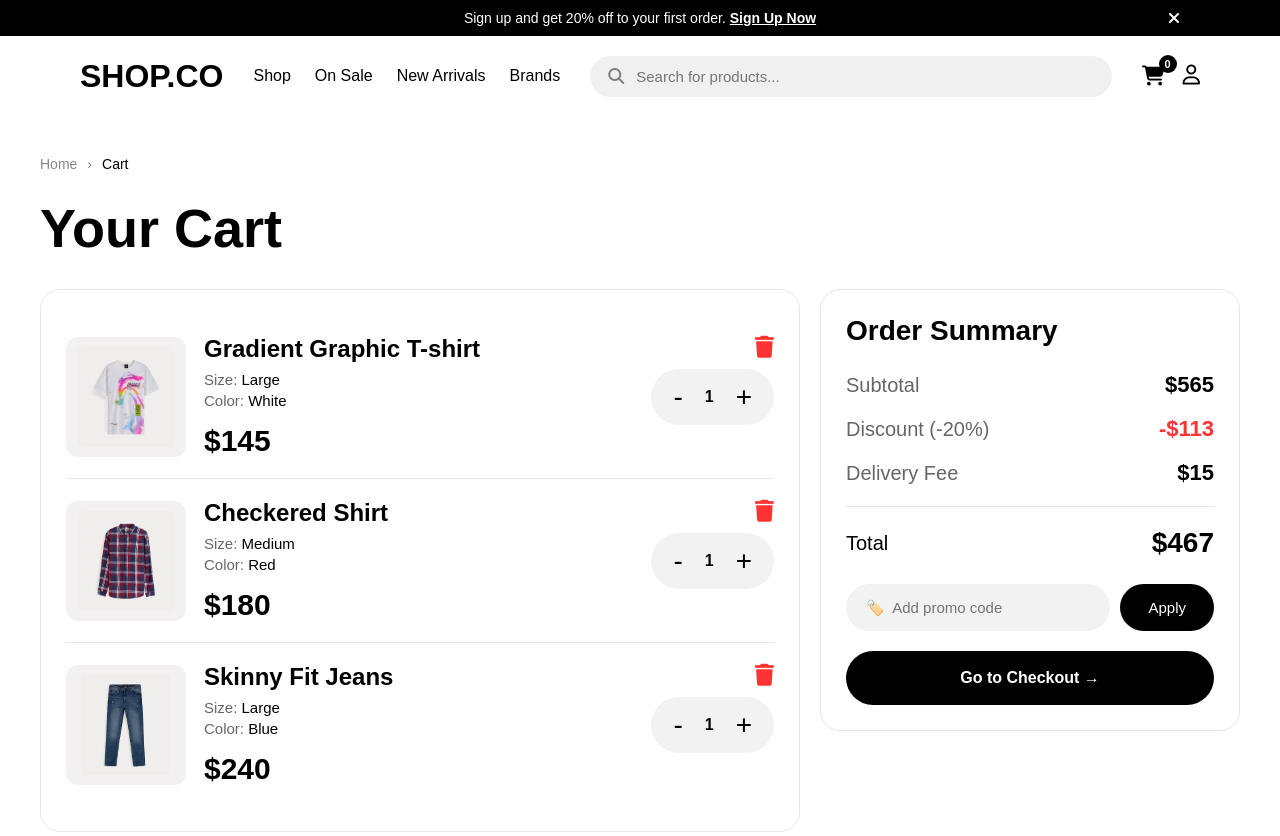
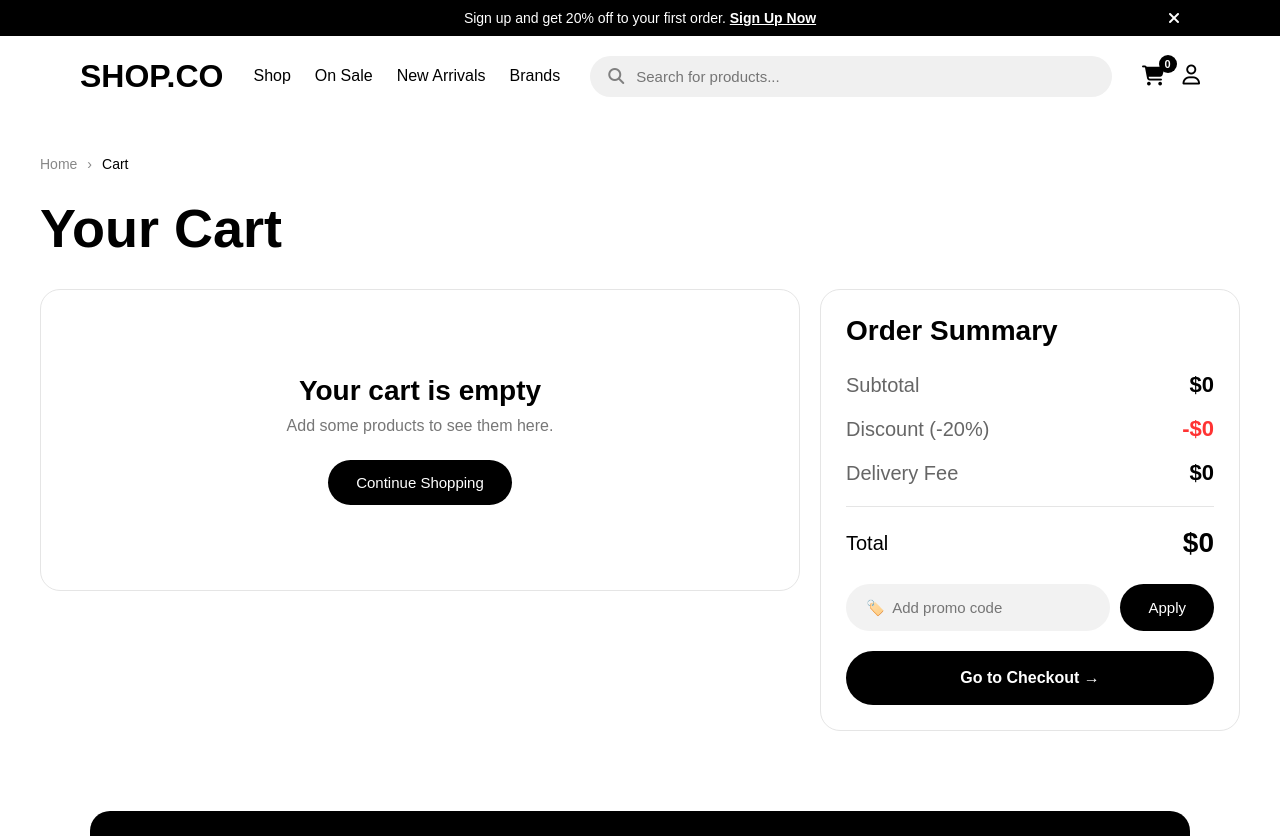
Before and after one commit to developertaimur/shopco-clone, a plain HTML site: page pages/cart.html in a window 1280 px wide. Shown: the top 836 px of the page. Drawn offline with Linux system fonts and the light colour scheme.

Commit message:
Make cart page dynamic

```diff
--- a/components/footer.html
+++ b/components/footer.html
@@ -75,10 +75,10 @@
 
         <div class="payment-icons">
 
-            <img src="images/icons/icons8-visa-48.png" alt="">
-           <img src="images/icons/icons8-visa-48.png" alt="">
-           <img src="images/icons/icons8-visa-48.png" alt="">
-           <img src="images/icons/icons8-visa-48.png" alt="">
+            <!-- <img src="images/icons/icons8-visa-48.png" alt=""> -->
+           <!-- <img src="images/icons/icons8-visa-48.png" alt=""> -->
+           <!-- <img src="images/icons/icons8-visa-48.png" alt=""> -->
+           <!-- <img src="images/icons/icons8-visa-48.png" alt=""> -->
 
         </div>
 
--- a/css/cart.css
+++ b/css/cart.css
@@ -280,3 +280,43 @@
     color: #ff3333;
     font-size: 22px;
 }
+
+/* ========================================
+   Empty Cart Design
+======================================== */
+
+.empty-cart {
+    width: 100%;
+    padding: 60px 20px;
+
+    text-align: center;
+}
+
+.empty-cart h2 {
+    font-size: 28px;
+    font-weight: 800;
+
+    margin-bottom: 10px;
+}
+
+.empty-cart p {
+    font-size: 16px;
+    color: #777;
+
+    margin-bottom: 25px;
+}
+
+.empty-cart a {
+    display: inline-block;
+
+    padding: 14px 28px;
+
+    background: #000;
+    color: #fff;
+
+    border-radius: 30px;
+
+    text-decoration: none;
+    font-size: 15px;
+    font-weight: 500;
+}
--- /dev/null
+++ b/js/cart.js
@@ -0,0 +1,117 @@
+// Cart Page JS
+
+const cartItemsContainer = document.getElementById("cart-items");
+
+const subtotalElement = document.getElementById("subtotal");
+const discountElement = document.getElementById("discount");
+const deliveryFeeElement = document.getElementById("delivery-fee");
+const totalPriceElement = document.getElementById("total-price");
+
+let cart = JSON.parse(localStorage.getItem("cart")) || [];
+
+function renderCart() {
+    cartItemsContainer.innerHTML = "";
+
+    if (cart.length === 0) {
+        cartItemsContainer.innerHTML = `
+            <div class="empty-cart">
+                <h2>Your cart is empty</h2>
+                <p>Add some products to see them here.</p>
+                <a href="../index.html">Continue Shopping</a>
+            </div>
+        `;
+
+        updateSummary();
+        return;
+    }
+
+    cart.forEach(function(item, index) {
+        cartItemsContainer.innerHTML += `
+            <div class="cart-item">
+                <img src="${item.image}" alt="${item.name}">
+
+                <div class="cart-info">
+                    <h3>${item.name}</h3>
+                    <p>Size: <span>${item.size}</span></p>
+                    <p>Color: <span>${item.color}</span></p>
+                    <h4>$${item.price}</h4>
+                </div>
+
+                <div class="cart-actions">
+                    <button class="delete-btn" onclick="removeCartItem(${index})">
+                        <i class="fa-solid fa-trash"></i>
+                    </button>
+
+                    <div class="quantity-box">
+    <button onclick="decreaseQuantity(${index})">-</button>
+    <span>${item.quantity}</span>
+    <button onclick="increaseQuantity(${index})">+</button>
+</div>
+                </div>
+            </div>
+        `;
+    });
+
+    updateSummary();
+}
+
+function updateSummary() {
+    let subtotal = 0;
+
+    cart.forEach(function(item) {
+        subtotal += item.price * item.quantity;
+    });
+
+    let discount = subtotal * 0.2;
+    let deliveryFee = cart.length > 0 ? 15 : 0;
+    let total = subtotal - discount + deliveryFee;
+
+    subtotalElement.innerText = "$" + subtotal;
+    discountElement.innerText = "-$" + discount;
+    deliveryFeeElement.innerText = "$" + deliveryFee;
+    totalPriceElement.innerText = "$" + total;
+
+    if (typeof updateCartCounter === "function") {
+        updateCartCounter();
+    }
+}
+
+function removeCartItem(index) {
+    cart.splice(index, 1);
+
+    localStorage.setItem("cart", JSON.stringify(cart));
+
+    renderCart();
+
+    if (typeof showToast === "function") {
+        showToast("Product removed from cart!");
+    }
+}
+
+// ========================================
+// Increase Quantity
+// ========================================
+
+function increaseQuantity(index) {
+    cart[index].quantity++;
+
+    localStorage.setItem("cart", JSON.stringify(cart));
+
+    renderCart();
+}
+
+// ========================================
+// Decrease Quantity
+// ========================================
+
+function decreaseQuantity(index) {
+    if (cart[index].quantity > 1) {
+        cart[index].quantity--;
+
+        localStorage.setItem("cart", JSON.stringify(cart));
+
+        renderCart();
+    }
+}
+
+renderCart();
--- a/pages/cart.html
+++ b/pages/cart.html
@@ -8,6 +8,7 @@
     <link rel="stylesheet" href="../css/navbar.css">
     <link rel="stylesheet" href="../css/cart.css">
     <link rel="stylesheet" href="../css/footer.css">
+    <link rel="stylesheet" href="../css/toast.css">
 
     <link rel="stylesheet" href="https://cdnjs.cloudflare.com/ajax/libs/font-awesome/6.5.0/css/all.min.css">
 
@@ -19,91 +20,17 @@
 
     <main class="cart-page">
 
-        <!-- Breadcrumb -->
-
         <div class="breadcrumb">
             <a href="../index.html">Home</a>
             <span>›</span>
             <p>Cart</p>
         </div>
 
-        <!-- Title -->
-
         <h1>Your Cart</h1>
-
-        <!-- Main Layout -->
 
         <section class="cart-layout">
 
-            <!-- Left Side -->
-
-            <div class="cart-items" id="cart-items">
-
-                <div class="cart-item">
-                    <img src="../images/product1.png" alt="Gradient Graphic T-shirt">
-
-                    <div class="cart-info">
-                        <h3>Gradient Graphic T-shirt</h3>
-                        <p>Size: <span>Large</span></p>
-                        <p>Color: <span>White</span></p>
-                        <h4>$145</h4>
-                    </div>
-
-
-<button class="delete-btn">
-    <i class="fa-solid fa-trash"></i>
-</button>
-                    <div class="quantity-box">
-                        <button>-</button>
-                        <span>1</span>
-                        <button>+</button>
-                    </div>
-                </div>
-
-                <div class="cart-item">
-                    <img src="../images/product5.png" alt="Checkered Shirt">
-
-                    <div class="cart-info">
-                        <h3>Checkered Shirt</h3>
-                        <p>Size: <span>Medium</span></p>
-                        <p>Color: <span>Red</span></p>
-                        <h4>$180</h4>
-                    </div>
-
-
-<button class="delete-btn">
-    <i class="fa-solid fa-trash"></i>
-</button>
-                    <div class="quantity-box">
-                        <button>-</button>
-                        <span>1</span>
-                        <button>+</button>
-                    </div>
-                </div>
-
-                <div class="cart-item">
-                    <img src="../images/product4.png" alt="Skinny Fit Jeans">
-
-                    <div class="cart-info">
-                        <h3>Skinny Fit Jeans</h3>
-                        <p>Size: <span>Large</span></p>
-                        <p>Color: <span>Blue</span></p>
-                        <h4>$240</h4>
-                    </div>
-
-<button class="delete-btn">
-    <i class="fa-solid fa-trash"></i>
-</button>
-                    <div class="quantity-box">
-                        <button>-</button>
-                        <span>1</span>
-                        <button>+</button>
-                    </div>
-                </div>
-
-            </div>
-
-            <!-- Right Side -->
+            <div class="cart-items" id="cart-items"></div>
 
             <div class="order-summary" id="order-summary">
 
@@ -111,24 +38,24 @@
 
                 <div class="summary-row">
                     <span>Subtotal</span>
-        <strong id="subtotal">$565</strong>
+                    <strong id="subtotal">$0</strong>
                 </div>
 
                 <div class="summary-row">
                     <span>Discount (-20%)</span>
-        <strong class="discount-price" id="discount">-$113</strong>
+                    <strong class="discount-price" id="discount">-$0</strong>
                 </div>
 
                 <div class="summary-row">
                     <span>Delivery Fee</span>
-        <strong id="delivery-fee">$15</strong>
+                    <strong id="delivery-fee">$0</strong>
                 </div>
 
                 <div class="summary-line"></div>
 
                 <div class="summary-row total-row">
                     <span>Total</span>
-        <strong id="total-price">$467</strong>
+                    <strong id="total-price">$0</strong>
                 </div>
 
                 <div class="promo-box">
@@ -141,9 +68,6 @@
                 </button>
 
             </div>
-                <!-- Next step mein banayenge -->
-
-            </div>
 
         </section>
 
@@ -153,5 +77,9 @@
 
     <div id="footer-container"></div>
 
+    <script src="../js/cartCounter.js"></script>
+    <script src="../js/toast.js"></script>
+    <script src="../js/cart.js"></script>
+
 </body>
 </html>
```
Lines whose indentation alone changed are shown as unchanged.
